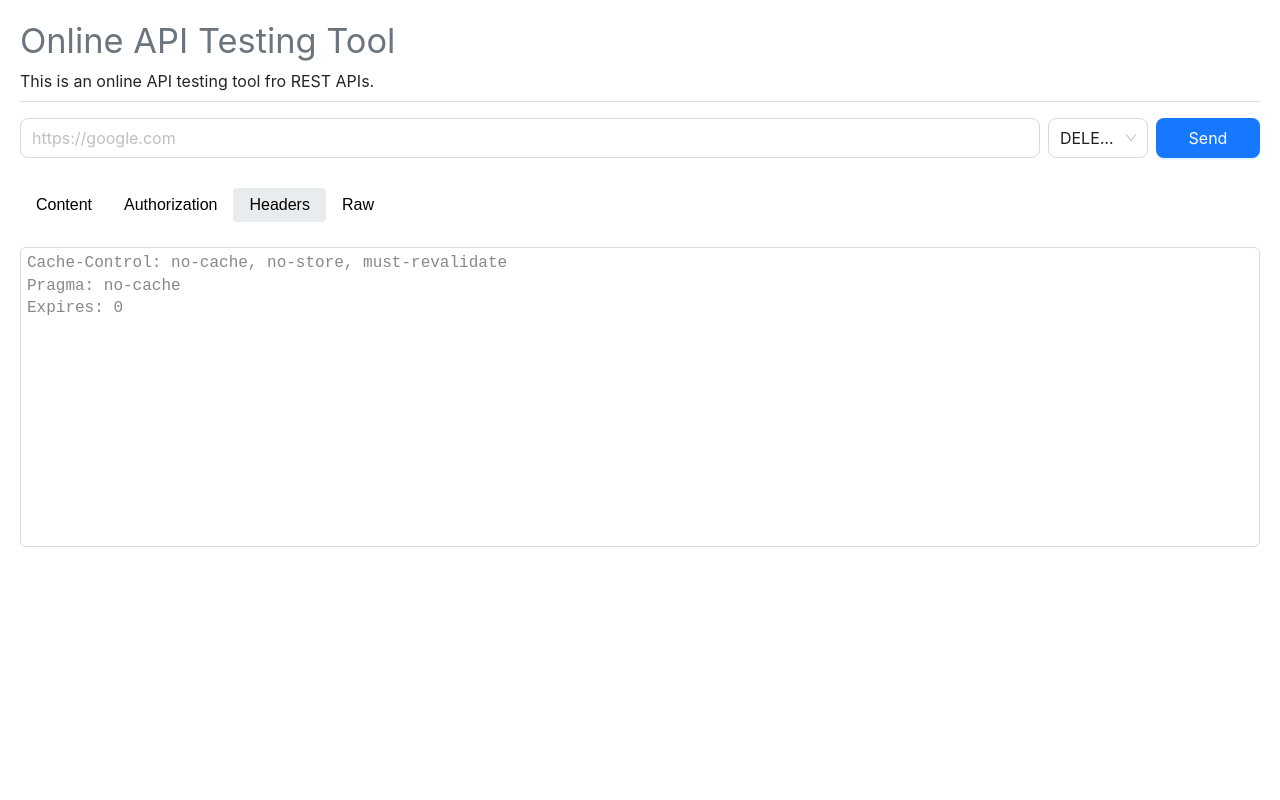
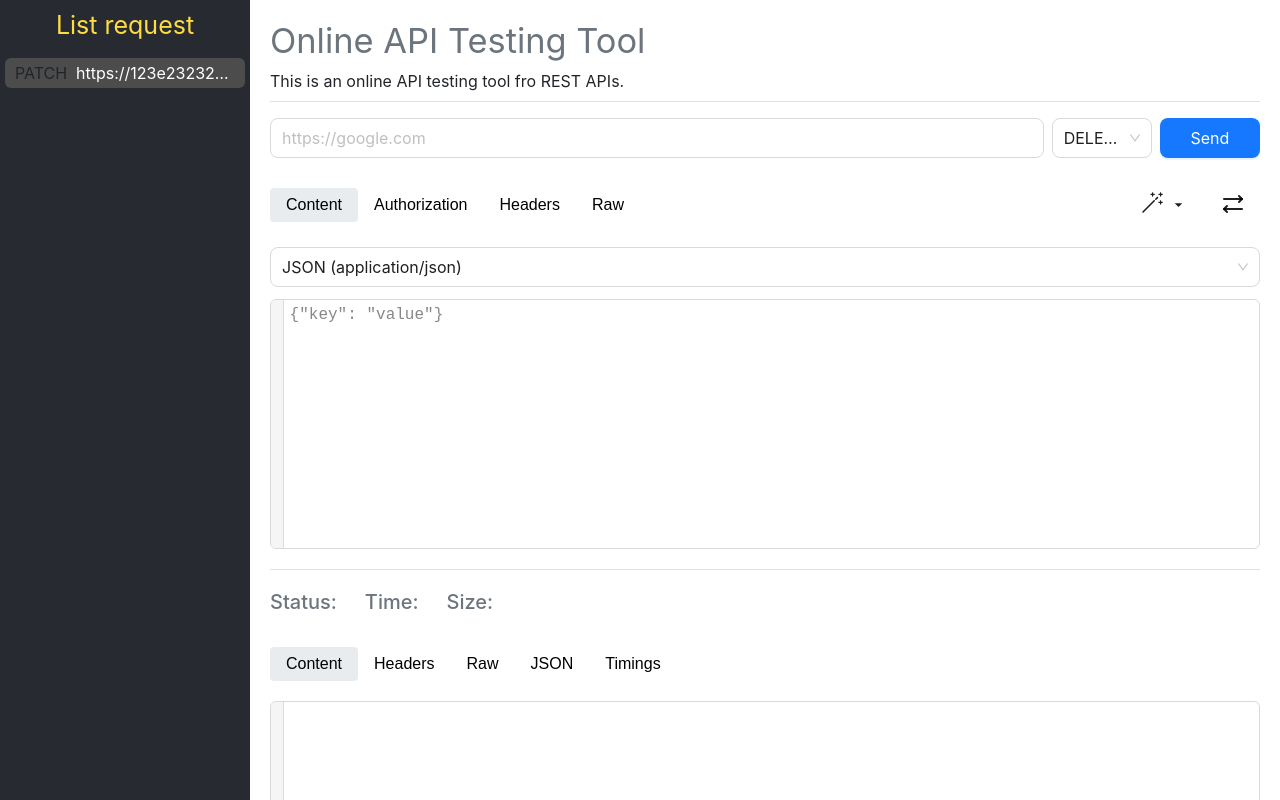
Before and after one commit to KHPhuc/test-api, a React (Vite) app: page / in a window 1280 px wide. Shown: the top 800 px of the page. Built offline with nearby package versions, Linux system fonts and the light colour scheme.

Commit message:
feat: add sidebar, add response, add generate code

```diff
--- a/src/App.tsx
+++ b/src/App.tsx
@@ -3,11 +3,12 @@ import Home from "./components/Home/Home";
 
 function App() {
   return (
-    <div className="bg-[#fff] p-[20px] w-full min-h-screen box-border">
-      <Routes>
-        <Route path={"/"} element={<Home />}></Route>
-      </Routes>
-    </div>
+    // <div className="bg-[#fff] p-[20px] w-full min-h-screen box-border">
+
+    // </div>
+    <Routes>
+      <Route path={"/"} element={<Home />}></Route>
+    </Routes>
   );
 }
 
--- /dev/null
+++ b/src/components/Home/GenerateCode.tsx
@@ -0,0 +1,24 @@
+import CodeMirror from "@uiw/react-codemirror";
+
+export default function GenerateCode() {
+  // const dispatch = useAppDispatch();
+
+  return (
+    <div>
+      <CodeMirror
+        height="300px"
+        basicSetup={{
+          highlightActiveLineGutter: false,
+          highlightActiveLine: false,
+          lineNumbers: false,
+          foldGutter: false,
+        }}
+        className="text-[16px]"
+        // extensions={[customStore()]}
+        readOnly={true}
+        placeholder={"Please enter a valid URL to see request details"}
+        // value={}
+      />
+    </div>
+  );
+}
--- a/src/components/Home/Home.tsx
+++ b/src/components/Home/Home.tsx
@@ -1,20 +1,28 @@
 import { useAppSelector } from "@/store/hook";
 
-import { Button, Input, Select } from "antd";
+import { Button, Dropdown, Input, Select, Tooltip } from "antd";
 import { useState } from "react";
 
-import { GoShareAndroid } from "react-icons/go";
-import { VscSymbolColor } from "react-icons/vsc";
+import { TbArrowsRightLeft } from "react-icons/tb";
+import { RiArrowDownSFill } from "react-icons/ri";
+import { RxMagicWand } from "react-icons/rx";
 import ContentTab from "./ContentTab";
 import AuthorizationTab from "./AuthorizationTab";
 import Headers from "./HeadersTab";
 import RawTab from "./RawTab";
+import GenerateCode from "./GenerateCode";
+import Response from "./Response";
+import Sidebar from "../Sidebar/Sidebar";
 
 export default function Home() {
   const lineContent = useAppSelector((state) => state.content.lineNumbers);
+  const isOpenGenerateCode = useAppSelector(
+    (state) => state.system.isOpenGenerateCode
+  );
+  const isOpenResponse = useAppSelector((state) => state.system.isOpenResponse);
 
   const [isSelectMethod, setIsSelectMethod] = useState(false);
-  const [tabSelect, setTabSelect] = useState(2);
+  const [tabSelect, setTabSelect] = useState(0);
 
   const [method, setMethod] = useState("DELETE");
 
@@ -37,23 +45,10 @@ export default function Home() {
     },
   ];
 
-  const features = [
-    {
-      id: 0,
-      tooltip: "Share",
-      icon: GoShareAndroid,
-      onclick: () => {},
-    },
-    {
-      id: 0,
-      tooltip: "Switch theme",
-      icon: VscSymbolColor,
-      onclick: () => {},
-    },
-  ];
-
   return (
-    <div>
+    <div className="flex">
+      <Sidebar />
+      <div className={`p-[20px] box-border w-full pl-[270px]`}>
         <header
           className="pb-2 mb-3"
           style={{
@@ -64,7 +59,12 @@ export default function Home() {
           <span>This is an online API testing tool fro REST APIs.</span>
         </header>
         {/* Request */}
-      <div className="flex flex-col">
+        <div
+          className="flex flex-col pb-5"
+          style={{
+            borderBottom: "1px solid #dee2e6",
+          }}
+        >
           {/* Input url and button */}
           <div className="flex gap-[0.5rem] mt-[4px] mb-[30px]">
             <Input placeholder="https://google.com" size="large" />
@@ -114,10 +114,79 @@ export default function Home() {
               })}
             </div>
             {/* Another feartures: share, theme, gen code, tem, save */}
-          <div className="">
-            {features.map((_, i) => {
-              return <div key={i} className="button"></div>;
-            })}
+            <div className="flex gap-[5px]">
+              {/* Button generate code */}
+              <Tooltip
+                title="Share"
+                color="#7c7c7c"
+                placement="bottom"
+                arrow={false}
+              >
+                <Dropdown
+                  trigger={["click"]}
+                  menu={{
+                    items: [
+                      {
+                        key: "1",
+                        label: <a>PHP</a>,
+                      },
+                      {
+                        key: "2",
+                        label: <a>JavaScript</a>,
+                      },
+                      {
+                        key: "3",
+                        label: <a>Node.js</a>,
+                      },
+                      {
+                        key: "4",
+                        label: <a>Python</a>,
+                      },
+                      {
+                        key: "5",
+                        label: <a>Java</a>,
+                      },
+                      {
+                        key: "6",
+                        label: <a>C#/.NET</a>,
+                      },
+                      {
+                        key: "7",
+                        label: <a>Curl/Bash</a>,
+                      },
+                    ],
+                  }}
+                >
+                  <Button
+                    className="flex items-center"
+                    type="default"
+                    style={{
+                      borderWidth: 0,
+                      boxShadow: "none",
+                    }}
+                  >
+                    <RxMagicWand size={24} />
+                    <RiArrowDownSFill size={15} />
+                  </Button>
+                </Dropdown>
+              </Tooltip>
+              {/* Button sample request */}
+              <Tooltip
+                title="Sample HTTP request"
+                color="#7c7c7c"
+                placement="bottom"
+                arrow={false}
+              >
+                <Button
+                  type="default"
+                  style={{
+                    borderWidth: 0,
+                    boxShadow: "none",
+                  }}
+                >
+                  <TbArrowsRightLeft size={24} />
+                </Button>
+              </Tooltip>
             </div>
           </div>
 
@@ -132,6 +201,11 @@ export default function Home() {
             <RawTab />
           ) : null}
         </div>
+
+        {isOpenGenerateCode ? <GenerateCode /> : null}
+
+        {isOpenResponse ? <Response /> : null}
+      </div>
     </div>
   );
 }
--- a/src/components/Home/RawTab.tsx
+++ b/src/components/Home/RawTab.tsx
@@ -6,7 +6,7 @@ import {
   StringStream,
   LanguageSupport,
 } from "@codemirror/language";
-import { useAppDispatch, useAppSelector } from "@/store/hook";
+import { useAppSelector } from "@/store/hook";
 
 export const CustomStoreLanguage = StreamLanguage.define({
   name: "header",
@@ -42,7 +42,7 @@ export const customStore = () => {
 };
 
 export default function RawTab() {
-  const dispatch = useAppDispatch();
+  // const dispatch = useAppDispatch();
 
   const raw = useAppSelector((state) => state.raw.raw);
 
@@ -77,6 +77,7 @@ export default function RawTab() {
         className="text-[16px]"
         extensions={[customStore()]}
         theme={customTheme}
+        readOnly={true}
         placeholder={"Please enter a valid URL to see request details"}
         value={raw}
       />
--- /dev/null
+++ b/src/components/Home/Response.tsx
@@ -0,0 +1,82 @@
+import { useState } from "react";
+
+import CodeMirror from "@uiw/react-codemirror";
+import { RxCopy } from "react-icons/rx";
+
+export default function Response() {
+  const [tabSelect, setTabSelect] = useState(0);
+
+  const tab = [
+    {
+      id: 0,
+      label: `Content`,
+    },
+    {
+      id: 1,
+      label: "Headers",
+    },
+    {
+      id: 2,
+      label: "Raw",
+    },
+    {
+      id: 3,
+      label: "JSON",
+    },
+    {
+      id: 4,
+      label: "Timings",
+    },
+  ];
+
+  return (
+    <div className="flex flex-col mt-5">
+      <h5 className="flex gap-[20px] text-[#6c757d] font-[500]">
+        <div className="flex gap-2">
+          <span>Status:</span>
+          <span></span>
+        </div>
+        <div className="flex gap-2">
+          <span>Time:</span>
+          <span></span>
+        </div>
+        <div className="flex gap-2">
+          <span>Size:</span>
+          <span></span>
+        </div>
+      </h5>
+      <div className="mt-[25px]">
+        {tab.map((e, i) => {
+          return (
+            <button
+              key={i}
+              className={`button ${tabSelect === e.id ? "active" : ""}`}
+              onClick={() => setTabSelect(e.id)}
+            >
+              {e.label}
+            </button>
+          );
+        })}
+      </div>
+      <div className="relative">
+        <CodeMirror
+          className="mt-5 text-[16px]"
+          height="300px"
+          basicSetup={{
+            highlightActiveLineGutter: false,
+            highlightActiveLine: false,
+            lineNumbers: false,
+          }}
+          readOnly={true}
+          value={""}
+        />
+        <div
+          className="absolute bottom-1 right-4 cursor-pointer btn-copy"
+          onClick={() => navigator.clipboard.writeText}
+        >
+          <RxCopy size={25} />
+        </div>
+      </div>
+    </div>
+  );
+}
--- /dev/null
+++ b/src/components/Sidebar/Sidebar.tsx
@@ -0,0 +1,29 @@
+import { IoClose } from "react-icons/io5";
+
+export default function Sidebar() {
+  return (
+    <div className="w-[250px] h-screen bg-[#272b31] box-border flex flex-col pt-[10px] px-[5px] fixed">
+      <h2 className="text-center text-[25px] font-[400] text-[#ffdd40]">
+        List request
+      </h2>
+      <div className="flex flex-col gap-[10px] mt-[10px]">
+        <div className="bg-[#4c4c4c] w-full h-[30px] flex items-center gap-[10px] px-[10px] box-border rounded-[6px] card-list">
+          {/* Get - 5AFF15
+            POST - 4BB3FD
+            PUT - E0479E
+            PATCH -F78764
+            DELETE - do */}
+          <div className="w-[51px]">PATCH</div>
+          <div className="text-[#fff] w-full text-ellipsis overflow-hidden">
+            https://123e232322333434
+          </div>
+          <IoClose
+            className="cursor-pointer icon-close"
+            color="#ff4444"
+            size={25}
+          />
+        </div>
+      </div>
+    </div>
+  );
+}
--- a/src/css/custom.css
+++ b/src/css/custom.css
@@ -25,3 +25,34 @@
 .cm-gutters {
   border-radius: 6px 0 0 6px;
 }
+
+.btn-copy {
+  border-radius: 50%;
+  display: flex;
+  align-items: center;
+  justify-content: center;
+  width: 35px;
+  height: 35px;
+}
+
+.btn-copy:active {
+  background-color: #d9d9d9;
+  transition: all 0.3s linear;
+}
+
+.card-list {
+  transition: all 0.3s;
+}
+
+.card-list:hover {
+  background: #606060;
+}
+
+.icon-close {
+  display: none;
+  transition: all 0.3s;
+}
+
+.card-list:hover .icon-close {
+  display: block;
+}
--- a/src/css/index.css
+++ b/src/css/index.css
@@ -6,7 +6,7 @@
   font-family: -apple-system, BlinkMacSystemFont, segoe ui, Roboto,
     helvetica neue, Arial, noto sans, sans-serif, apple color emoji,
     segoe ui emoji, segoe ui symbol, noto color emoji;
-  width: 100vw;
+  width: 100%;
   min-height: 100vh;
 }
 
@@ -29,6 +29,10 @@ h1 {
   font-size: 2.15rem;
 }
 
+h5 {
+  font-size: 1.25rem;
+}
+
 h1,
 h2,
 h3,
--- a/src/store/store.ts
+++ b/src/store/store.ts
@@ -5,6 +5,7 @@ import content from "./content/content";
 import authorization from "./authorization/authorization";
 import headers from "./headers/headers";
 import raw from "./raw/raw";
+import system from "./system/system";
 
 const persistConfig = {
   key: "root",
@@ -15,6 +16,8 @@ const persistConfig = {
 const persistedReducer = persistReducer(
   persistConfig,
   combineReducers({
+    system: system,
+
     content: content,
     authorization: authorization,
     headers: headers,
--- /dev/null
+++ b/src/store/system/system.ts
@@ -0,0 +1,23 @@
+import { createSlice } from "@reduxjs/toolkit";
+
+const initialState = {
+  isOpenGenerateCode: false,
+  isOpenResponse: true,
+};
+
+const system = createSlice({
+  name: "system",
+  initialState,
+  reducers: {
+    setIsOpenGenerateCode(state, action) {
+      state.isOpenGenerateCode = action.payload;
+    },
+    setIsOpenResponse(state, action) {
+      state.isOpenResponse = action.payload;
+    },
+  },
+});
+
+export const { setIsOpenGenerateCode, setIsOpenResponse } = system.actions;
+
+export default system.reducer;
```
Lines whose indentation alone changed are shown as unchanged.
